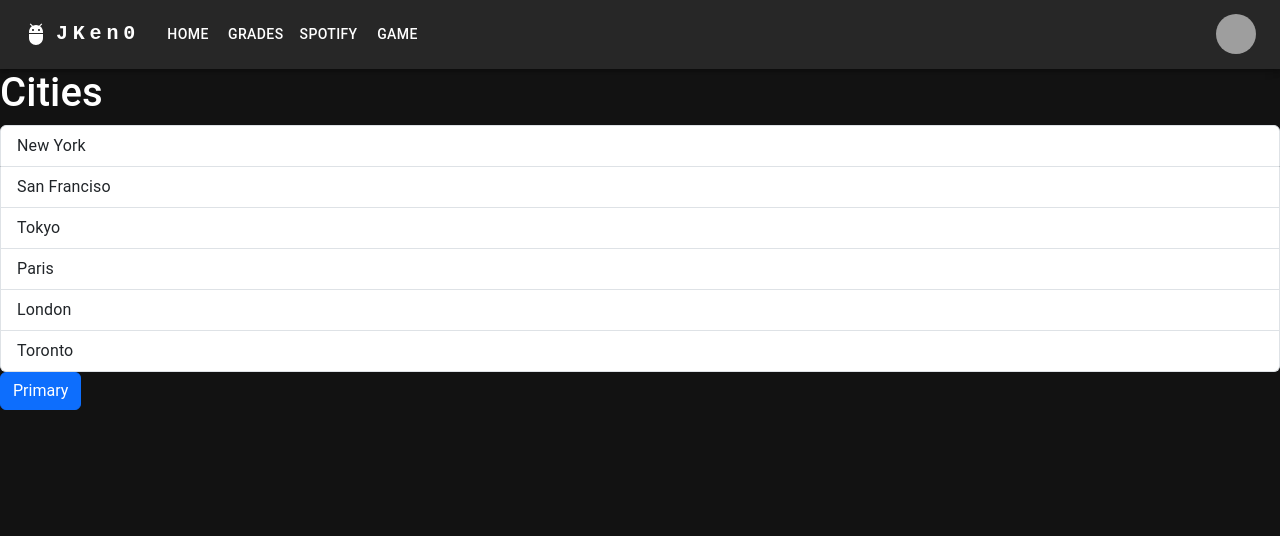
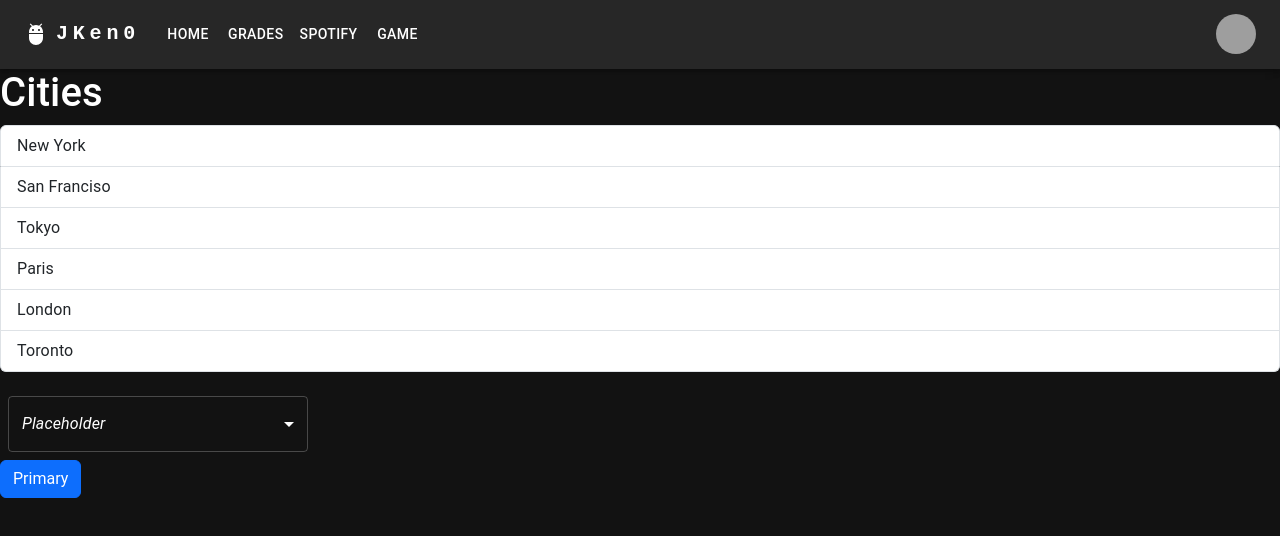
Before and after one commit to JKen0/test-projects, a React (Vite) app in the folder typescript-reactjs/: page / in a window 1280 px wide. Shown: the top 536 px of the page. Built offline with nearby package versions, Linux system fonts and the light colour scheme; grey boxes are pictures that could not be loaded.

Commit message:
fixed errors

```diff
--- a/typescript-reactjs/src/Pages/GradesPage.tsx
+++ b/typescript-reactjs/src/Pages/GradesPage.tsx
@@ -13,11 +13,20 @@ import GradesHelpModal from '../components/GradesHelpModal';
 const GradesPage = () => {
   const queryParams = new URLSearchParams(window.location.search);
   const initialGridLayout = queryParams.has('gridlayout') ? queryParams.get('gridlayout') as GridLayoutTypes : "normal";
-
   const [jsonData, setJsonData] = useState<GridDataInterface[]>([]);
   const [filteredData, setFilteredData] = useState<GridDataInterface[]>([]);
   const [disableFilters, setDisableFilters] = useState<boolean>(false);
   const [modalShowing, setSetModalShowing] = useState<boolean>(false);
+  const [filterOptions, setFilterOptions] = useState<FilterOptionInterface>({
+    careerOptions: [] as CareerCount[],
+    departmentOptions: [] as DepartmentCount[]
+  });
+  const [selectedFilters, setSelectedFilters] = useState({
+    gridLayoutFilter: initialGridLayout,
+    careerFilter: "",
+    departmentFilter: filterOptions.departmentOptions.map(item => item.department) as string[]
+  });
+
 
   const openModal = () => {
     setSetModalShowing(true);
@@ -26,18 +35,6 @@ const GradesPage = () => {
   const closeModal = () => {
     setSetModalShowing(false);
   }
-
-  const [filterOptions, setFilterOptions] = useState<FilterOptionInterface>({
-    careerOptions: [] as CareerCount[],
-    departmentOptions: [] as DepartmentCount[]
-  });
-
-
-  const [selectedFilters, setSelectedFilters] = useState({
-    gridLayoutFilter: initialGridLayout,
-    careerFilter: "",
-    departmentFilter: filterOptions.departmentOptions.map(item => item.department)
-  });
 
 
   const handleFilterChange = (event: SelectChangeEvent) => {
@@ -56,15 +53,27 @@ const GradesPage = () => {
         ...selectedFilters,
         careerFilter: newValue
       });
-    } else if (filterName == "filterDepartments") {
+    }
+    /*
+    else if (filterName == "filterDepartments") {
+      const { target: { value }, } = event;
       setSelectedFilters({
         ...selectedFilters,
         departmentFilter: typeof newValue === 'string' ? newValue.split(',') : newValue
       });
+
+    */
     };
 
+  const handleChangeDepartments = (event: SelectChangeEvent<typeof selectedFilters.departmentFilter>) => {
+    const { target: { value } } = event;
 
+    setSelectedFilters({
+      ...selectedFilters,
+      departmentFilter: typeof value === 'string' ? value.split(',') : value
+    });
   };
+
 
   // Function to fetch unique values along with count from gridData
   const fetchUniqueValuesWithCount = (data: GridDataInterface[]) => {
@@ -182,7 +191,7 @@ const GradesPage = () => {
 
   return (
     <div style={{ minWidth: "800px" }}>
-      <GridFilterBar filterOptions={filterOptions} selectedFilters={selectedFilters} handleFilterChange={handleFilterChange} resetFilters={resetFilters} disableFilters={disableFilters} />
+      <GridFilterBar filterOptions={filterOptions} selectedFilters={selectedFilters} handleFilterChange={handleFilterChange} handleChangeDepartments={handleChangeDepartments} resetFilters={resetFilters} disableFilters={disableFilters} />
       {selectedFilters.gridLayoutFilter === "normal" && <GradesGrid gridData={filteredData} setModalOpen={openModal} />}
       {selectedFilters.gridLayoutFilter === "term-grouping" && <GradesGridGrouping gridData={jsonData} setModalOpen={openModal} />}
       <GradesHelpModal open={modalShowing} handleClose={closeModal} />
--- a/typescript-reactjs/src/Pages/HomePage.tsx
+++ b/typescript-reactjs/src/Pages/HomePage.tsx
@@ -2,7 +2,8 @@ import { useState } from 'react'
 import ListGroup from '../components/ListGroup';
 import Alert from '../components/Alert';
 import Button from '../components/Button';
-import 'bootstrap/dist/css/bootstrap.css'
+import 'bootstrap/dist/css/bootstrap.css';
+import MultipleSelectPlaceholder from '../components/test';
 
 const HomePage = () => {
     const items = [
@@ -25,7 +26,7 @@ const HomePage = () => {
           <ListGroup items={items} heading="Cities" onSelectItem={handleSelectItem} />
           {showAlert && <Alert onClickCloseButton={() => {setShowAlert(false)}}>Hello <span>World</span> DinkDonk!</Alert>}
 
-
+        <MultipleSelectPlaceholder />
           <Button buttonText = "Primary" onClick={() => {setShowAlert(true)}} />
 
 
--- a/typescript-reactjs/src/components/GridFilterBar.tsx
+++ b/typescript-reactjs/src/components/GridFilterBar.tsx
@@ -13,11 +13,12 @@ interface GridFilterBarProps {
     filterOptions: FilterOptionInterface;
     selectedFilters: SelectedFilterInterface,
     handleFilterChange: (event: SelectChangeEvent) => void;
+    handleChangeDepartments: (event: SelectChangeEvent<string[]>) => void;
     resetFilters: () => void;
     disableFilters: boolean;
 }
 
-const GridFilterBar = ({ filterOptions, selectedFilters, handleFilterChange, resetFilters, disableFilters }: GridFilterBarProps) => {
+const GridFilterBar = ({ filterOptions, selectedFilters, handleFilterChange, resetFilters, disableFilters, handleChangeDepartments }: GridFilterBarProps) => {
 
     return (
         <div>
@@ -56,10 +57,10 @@ const GridFilterBar = ({ filterOptions, selectedFilters, handleFilterChange, res
                 <Select
                     labelId="demo-multiple-checkbox-label"
                     id="demo-multiple-checkbox"
-                    multiple
+                    multiple={true}
                     disabled={disableFilters}
                     value={selectedFilters.departmentFilter}
-                    onChange={handleFilterChange}
+                    onChange={handleChangeDepartments}
                     input={<OutlinedInput label="Tag" />}
                     renderValue={(selected) => {
                         if (selected.length === 1) {
--- /dev/null
+++ b/typescript-reactjs/src/components/test.tsx
@@ -0,0 +1,90 @@
+import * as React from 'react';
+import { Theme, useTheme } from '@mui/material/styles';
+import OutlinedInput from '@mui/material/OutlinedInput';
+import MenuItem from '@mui/material/MenuItem';
+import FormControl from '@mui/material/FormControl';
+import Select, { SelectChangeEvent } from '@mui/material/Select';
+
+const ITEM_HEIGHT = 48;
+const ITEM_PADDING_TOP = 8;
+const MenuProps = {
+    PaperProps: {
+        style: {
+            maxHeight: ITEM_HEIGHT * 4.5 + ITEM_PADDING_TOP,
+            width: 250,
+        },
+    },
+};
+
+const names = [
+    'Oliver Hansen',
+    'Van Henry',
+    'April Tucker',
+    'Ralph Hubbard',
+    'Omar Alexander',
+    'Carlos Abbott',
+    'Miriam Wagner',
+    'Bradley Wilkerson',
+    'Virginia Andrews',
+    'Kelly Snyder',
+];
+
+function getStyles(name: string, personName: readonly string[], theme: Theme) {
+    return {
+        fontWeight:
+            personName.indexOf(name) === -1
+                ? theme.typography.fontWeightRegular
+                : theme.typography.fontWeightMedium,
+    };
+}
+
+export default function MultipleSelectPlaceholder() {
+    const theme = useTheme();
+    const [personName, setPersonName] = React.useState<string[]>([]);
+
+    const handleChange = (event: SelectChangeEvent<typeof personName>) => {
+        const {
+            target: { value },
+        } = event;
+        setPersonName(
+            // On autofill we get a stringified value.
+            typeof value === 'string' ? value.split(',') : value,
+        );
+    };
+
+    return (
+        <div>
+            <FormControl sx={{ m: 1, width: 300, mt: 3 }}>
+                <Select
+                    multiple
+                    displayEmpty
+                    value={personName}
+                    onChange={handleChange}
+                    input={<OutlinedInput />}
+                    renderValue={(selected) => {
+                        if (selected.length === 0) {
+                            return <em>Placeholder</em>;
+                        }
+
+                        return selected.join(', ');
+                    }}
+                    MenuProps={MenuProps}
+                    inputProps={{ 'aria-label': 'Without label' }}
+                >
+                    <MenuItem disabled value="">
+                        <em>Placeholder</em>
+                    </MenuItem>
+                    {names.map((name) => (
+                        <MenuItem
+                            key={name}
+                            value={name}
+                            style={getStyles(name, personName, theme)}
+                        >
+                            {name}
+                        </MenuItem>
+                    ))}
+                </Select>
+            </FormControl>
+        </div>
+    );
+}
```
